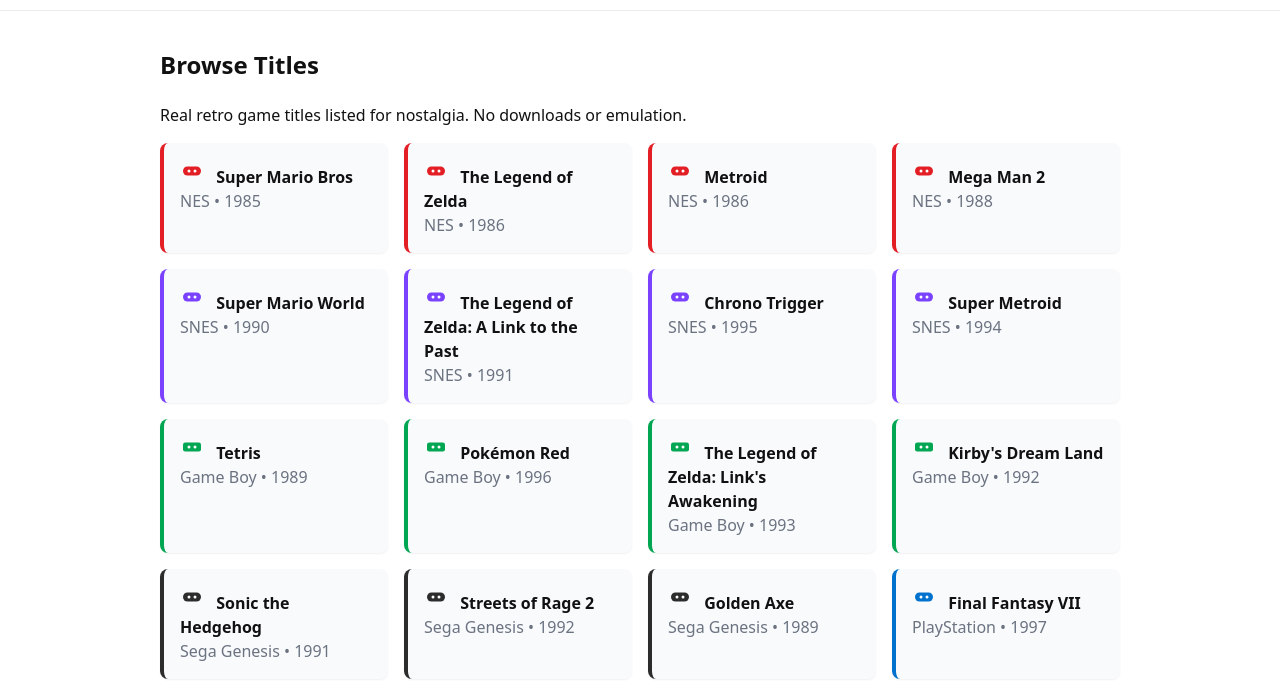
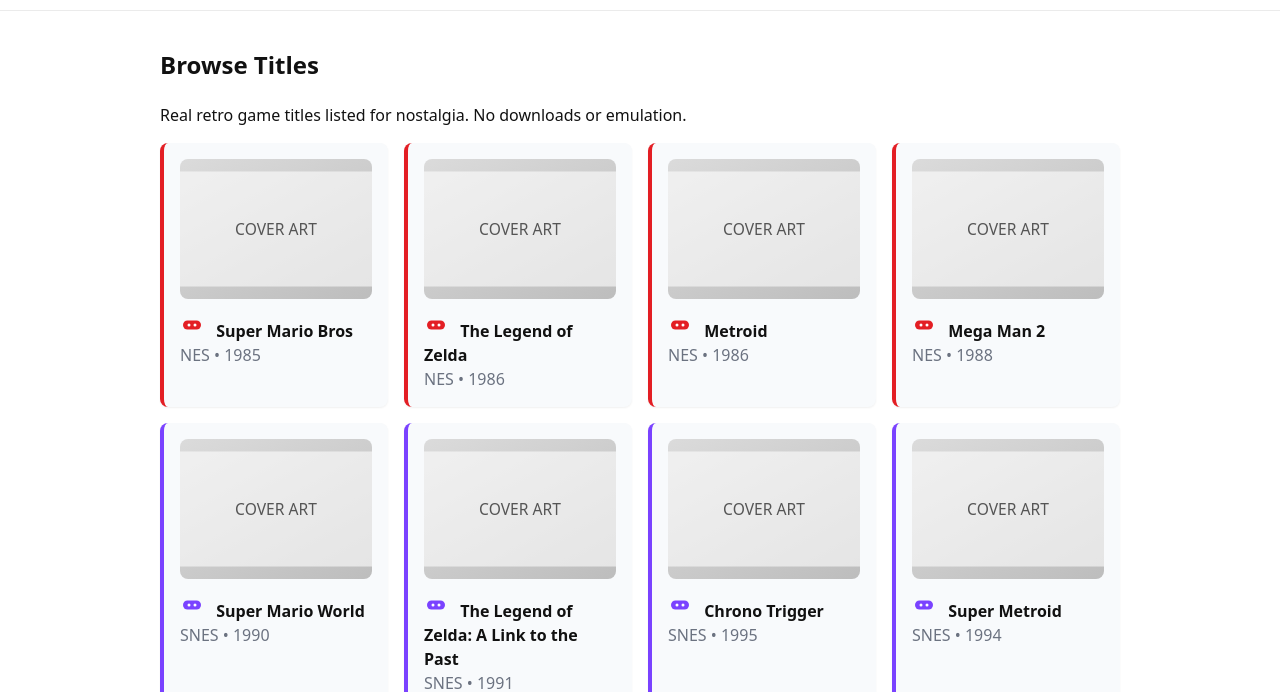
Before and after one commit to mloesche23/SpecDrivenTest, a website: page public/library.html in a window 1280 px wide. Shown: the part 102-794 px from the top of the page. Drawn offline with Linux system fonts and the light colour scheme.

Commit message:
Add cover art support with placeholder; enable console photos with fallback; style cover images

```diff
--- a/public/assets/css/styles.css
+++ b/public/assets/css/styles.css
@@ -119,6 +119,17 @@ body {
   height: 24px;
   margin-right: 0.5rem;
 }
+
+/* Cover images for cards and details */
+.cover {
+  width: 100%;
+  height: 140px;
+  object-fit: cover;
+  border-radius: 0.5rem;
+  margin-bottom: 0.5rem;
+  background: var(--card);
+}
+.cover-large { height: 220px; }
 .console-card .dot {
   width: 10px;
   height: 10px;
--- a/public/assets/js/library.js
+++ b/public/assets/js/library.js
@@ -9,7 +9,10 @@
     const cls = consoleClass(game.console);
     const icon = iconForConsole(game.console);
     const alt = `${game.console} icon`;
+    const slug = slugify(game.title);
+    const cover = `assets/img/covers/${slug}.jpg`;
     return `<a class="card ${cls}" href="${href}" aria-label="View ${game.title} details">
+      <img class="cover" src="${cover}" alt="Cover art for ${game.title}" loading="lazy" onerror="this.src='assets/img/cover-placeholder.svg'" />
       <img class="console-icon" src="${icon}" alt="${alt}" loading="lazy" />
       <span class="dot" aria-hidden="true"></span>
       <strong>${game.title}</strong><br/>
@@ -35,6 +38,12 @@
     if (n === 'playstation') return 'assets/img/console-ps1.svg';
     if (n === 'nintendo 64') return 'assets/img/console-n64.svg';
     return 'assets/img/placeholder.svg';
+  }
+  function slugify(text) {
+    return String(text || '')
+      .toLowerCase()
+      .replace(/[^a-z0-9]+/g, '-')
+      .replace(/(^-|-$)/g, '');
   }
   async function loadGames() {
     const res = await fetch('assets/data/games.json', { cache: 'no-cache' });
```
Also changed, not shown: public/assets/js/game.js (+10 -1 lines), public/index.html (+6 -6 lines), public/assets/img/cover-placeholder.svg (added).
